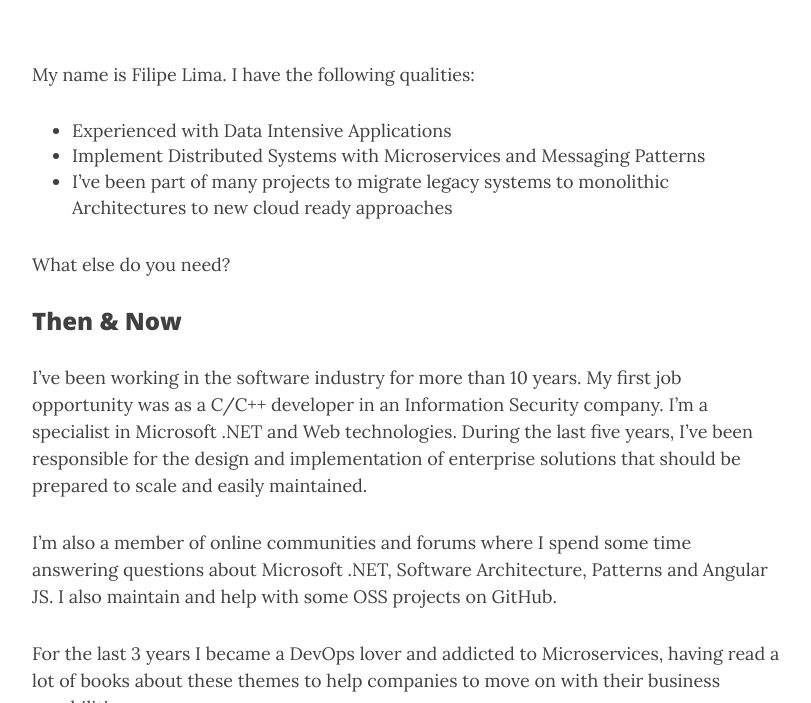
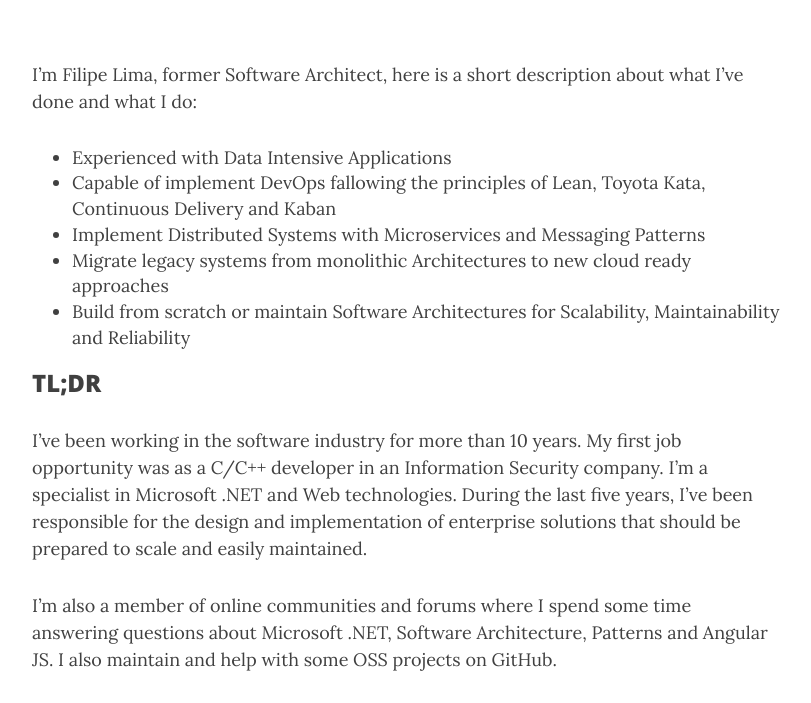
Before and after one commit to fals/fals.github.io, a Jekyll site: the page built from aboutme.md, in a window 1280 px wide and 900 px high, scrolled down 350 px, cut to the strip 197-900 px from the top of the window. Shown: the whole strip, without its empty margins (233-1044 px from the left). Built offline with Jekyll 4.4.1, drawn with Linux system fonts in a browser that asks for light colours; nearby versions of some CDN libraries.

Commit message:
update about

```diff
--- a/aboutme.md
+++ b/aboutme.md
@@ -5,16 +5,15 @@
 bigimg: /img/about-me-image.jpg
 ---
 
-My name is Filipe Lima. I have the following qualities:
+I'm Filipe Lima, former Software Architect, here is a short description about what I've done and what I do:
 
 * Experienced with Data Intensive Applications
+* Capable of implement DevOps fallowing the principles of Lean, Toyota Kata, Continuous Delivery and Kaban
 * Implement Distributed Systems with Microservices and Messaging Patterns
-* I've been part of many projects to migrate legacy systems to monolithic Architectures to new cloud ready approaches
+* Migrate legacy systems from monolithic Architectures to new cloud ready approaches
+* Build from scratch or maintain Software Architectures for Scalability, Maintainability and Reliability
 
-
-What else do you need?
-
-### Then & Now
+### TL;DR
 
 I’ve been working in the software industry for more than 10 years. My first job opportunity was as a C/C++ developer in an Information Security company. I’m a specialist in Microsoft .NET and Web technologies. During the last five years, I’ve been responsible for the design and implementation of enterprise solutions that should be prepared to scale and easily maintained.
 
```
